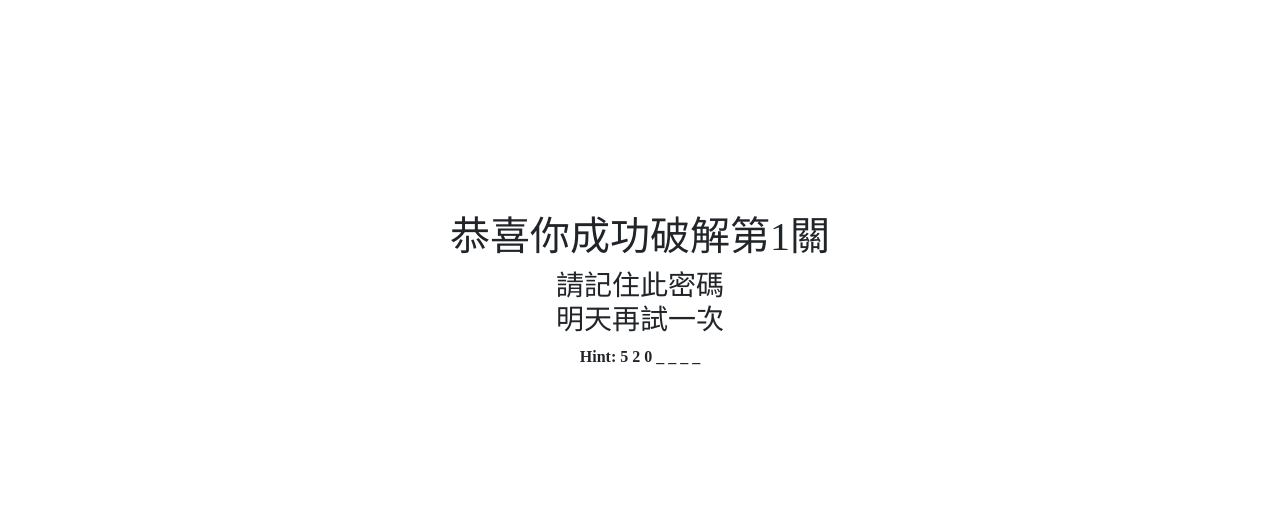
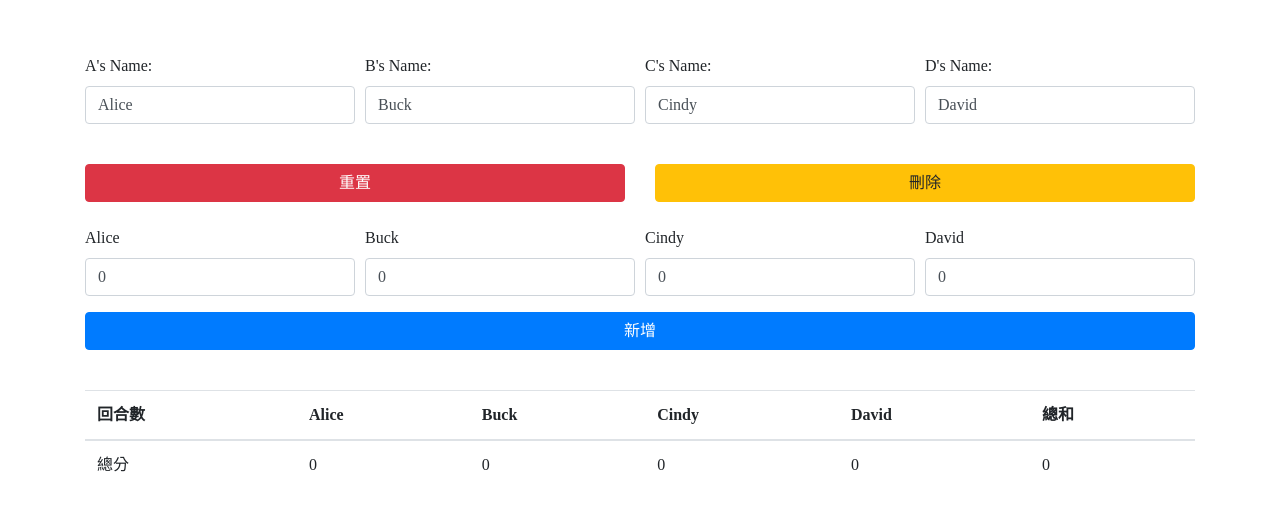
Before and after one commit to ThIsJaCk23657689/thisjack23657689.github.io, a plain HTML site: page index.html in a window 1280 px wide. Shown: the part 109-620 px from the top of the page. Drawn offline with Linux system fonts and the light colour scheme.

Commit message:
calculator

```diff
--- a/index.html
+++ b/index.html
@@ -5,7 +5,7 @@
     <meta charset="UTF-8">
     <meta name="viewport" content="width=device-width, initial-scale=1.0">
     <meta http-equiv="X-UA-Compatible" content="ie=edge">
-    <title>秘密網站</title>
+    <title>計算器</title>
     <link rel="stylesheet" href="css/bootstrap.min.css">
     <style>
         body{
@@ -14,22 +14,99 @@
     </style>
 </head>
 <body>
-    <div class="container-fluid" style="height: 100vh;">
+    <div class="container d-flex flex-column justify-content-center" style="height: 100vh;">
 
-        <div class="d-flex flex-column justify-content-center align-items-center" style="height: 100%">
-            <h1>
-                恭喜你成功破解第1關
-            </h1>
-            <h3>
-                請記住此密碼<br>
-                明天再試一次
-            </h3>
-            <strong>Hint: 5 2 0 _ _ _ _</strong>
+        <div class="row d-flex flex-row mb-4">
+            <div class="col-md-12">
+                <form action="" method="">
+                    <div class="form-row">
+                        <div class="form-group col-md-3">
+                            <label for="Aname">A's Name:</label>
+                            <input type="email" class="form-control" id="Aname" value="Alice" required>
+                        </div>
+                        <div class="form-group col-md-3">
+                            <label for="Bname">B's Name:</label>
+                            <input type="text" class="form-control" id="Bname" value="Buck" required>
+                        </div>
+                        <div class="form-group col-md-3">
+                            <label for="Cname">C's Name:</label>
+                            <input type="text" class="form-control" id="Cname" value="Cindy" required>
+                        </div>
+                        <div class="form-group col-md-3">
+                            <label for="Dname">D's Name:</label>
+                            <input type="text" class="form-control" id="Dname" value="David" required>
+                        </div>
+                    </div>
+                </form>
+            </div>
+        </div>
+        <div class="row d-flex flex-row mb-4">
+            <div class="col-md-6">
+                <button type="button" class="btn btn-block btn-danger" id="reset">重置</button>
+            </div>
+            <div class="col-md-6">
+                <button type="button" class="btn btn-block btn-warning" id="delete">刪除</button>
+            </div>
+        </div>
+        <div class="row d-flex flex-row mb-4">
+            <div class="col-md-12">
+                <form action="" method="">
+                    <div class="form-row">
+                        <div class="form-group col-md-3">
+                            <label for="Apoint"><span class="Aname">A</span></label>
+                            <input type="email" class="form-control" id="Apoint" value="0" required>
+                        </div>
+                        <div class="form-group col-md-3">
+                            <label for="Bpoint"><span class="Bname">B</span></label>
+                            <input type="text" class="form-control" id="Bpoint" value="0" required>
+                        </div>
+                        <div class="form-group col-md-3">
+                            <label for="Cpoint"><span class="Cname">C</span></label>
+                            <input type="text" class="form-control" id="Cpoint" value="0" required>
+                        </div>
+                        <div class="form-group col-md-3">
+                            <label for="Dpoint"><span class="Dname">D</span></label>
+                            <input type="text" class="form-control" id="Dpoint" value="0" required>
+                        </div>
+                    </div>
+                    <div class="form-row">
+                        <div class="form-group col-md-12">
+                            <button type="button" id="addPoint" class="btn btn-block btn-primary">新增</button>
+                        </div>
+                    </div>
+                </form>
+            </div>
+        </div>
+        <div class="row d-flex flex-row mb-4">
+            <div class="col-md-12">
+                <table class="table" id="tableData">
+                    <thead>
+                        <tr>
+                            <th>回合數</th>
+                            <th><span class="Aname">A</span></th>
+                            <th><span class="Bname">B</span></th>
+                            <th><span class="Cname">C</span></th>
+                            <th><span class="Dname">D</span></th>
+                            <th>總和</th>
+                        </tr>
+                    </thead>
+                    <tbody>
+                        <tr>
+                            <td>總分</td>
+                            <td>0</td>
+                            <td>0</td>
+                            <td>0</td>
+                            <td>0</td>
+                            <td>0</td>
+                        </tr>
+                    </tbody>
+                </table>
+            </div>
         </div>
 
     </div>
     <script src="js/jquery.min.js"></script>
     <script src="js/bootstrap.min.js"></script>
+    <script src="js/index.js"></script>
 </body>
-
 </html>
--- /dev/null
+++ b/js/index.js
@@ -0,0 +1,123 @@
+$(function(){
+    let record = [];
+
+    let detail = {
+        "A": {
+            "total": 0,
+            "name": $('#Aname').val(),
+        },
+        "B": {
+            "total": 0,
+            "name": $('#Bname').val(),
+        },
+        "C": {
+            "total": 0,
+            "name": $('#Cname').val(),
+        },
+        "D": {
+            "total": 0,
+            "name": $('#Dname').val(),
+        },
+    };
+
+    $('#addPoint').click(function(){
+        if(!$.isNumeric($('#Apoint').val()) || !$.isNumeric($('#Bpoint').val()) || !$.isNumeric($('#Cpoint').val()) || !$.isNumeric($('#Dpoint').val())){
+            alert('分數必須為數字！');
+            return;
+        }
+
+        let A = parseInt($('#Apoint').val());
+        let B = parseInt($('#Bpoint').val());
+        let C = parseInt($('#Cpoint').val());
+        let D = parseInt($('#Dpoint').val());
+
+        let sum = A + B + C + D;
+
+        if(sum != 0){
+            alert('每回合加總必須為0！');
+        }else{
+            record.push([record.length + 1, A, B, C, D, sum]);
+
+            console.log(record);
+
+            showData();
+
+            $('#Apoint').val(0);
+            $('#Bpoint').val(0);
+            $('#Cpoint').val(0);
+            $('#Dpoint').val(0);
+        }
+    });
+
+    function showData(){
+        let showTable = [];
+
+        detail.A.total = 0;
+        detail.B.total = 0;
+        detail.C.total = 0;
+        detail.D.total = 0;
+        for(let i = 0; i < record.length; i++){
+            showTable.push(record[i]);
+
+            detail.A.total += record[i][1];
+            detail.B.total += record[i][2];
+            detail.C.total += record[i][3];
+            detail.D.total += record[i][4];
+        }
+        showTable.push(["總分", detail.A.total, detail.B.total, detail.C.total, detail.D.total, 0]);
+
+        $("#tableData").find('tbody').html("");
+        for(let i = 0; i < showTable.length; i++){
+            let rowHtml = "<td>" + showTable[i][0] + "</td><td>" + showTable[i][1] + "</td><td>" + showTable[i][2] + "</td><td>" + showTable[i][3] + "</td><td>" + showTable[i][4] + "</td><td>" + showTable[i][5] + "</td>";
+            $("#tableData").find('tbody').append($('<tr>').append(
+                rowHtml
+            ));
+        }
+    }
+
+    $('#reset').click(function(){
+        let x = confirm("是否確定要重置整個計分？");
+        if(x) {
+            record = [];
+            $("#tableData").find('tbody').html("");
+            showData();
+        }
+    });
+
+    $('#delete').click(function(){
+        if(record.length == 0){
+            alert("已經沒有紀錄可以刪除了");
+        }else{
+            record.pop();
+        }
+        showData();
+    });
+
+    $('#Aname')[0].addEventListener('input', updateValue);
+    $('#Bname')[0].addEventListener('input', updateValue);
+    $('#Cname')[0].addEventListener('input', updateValue);
+    $('#Dname')[0].addEventListener('input', updateValue);
+
+    function updateValue(e){
+        if(e.target.id == "Aname"){
+            detail.A.name = e.target.value;
+        } else if(e.target.id == "Bname"){
+            detail.B.name = e.target.value;
+        } else if(e.target.id == "Cname"){
+            detail.C.name = e.target.value;
+        } else if(e.target.id == "Dname"){
+            detail.D.name = e.target.value;
+        }
+
+        showName();
+    }
+
+    function showName(){
+        $('.Aname').text(detail.A.name);
+        $('.Bname').text(detail.B.name);
+        $('.Cname').text(detail.C.name);
+        $('.Dname').text(detail.D.name);
+    }
+
+    showName();
+});
```
